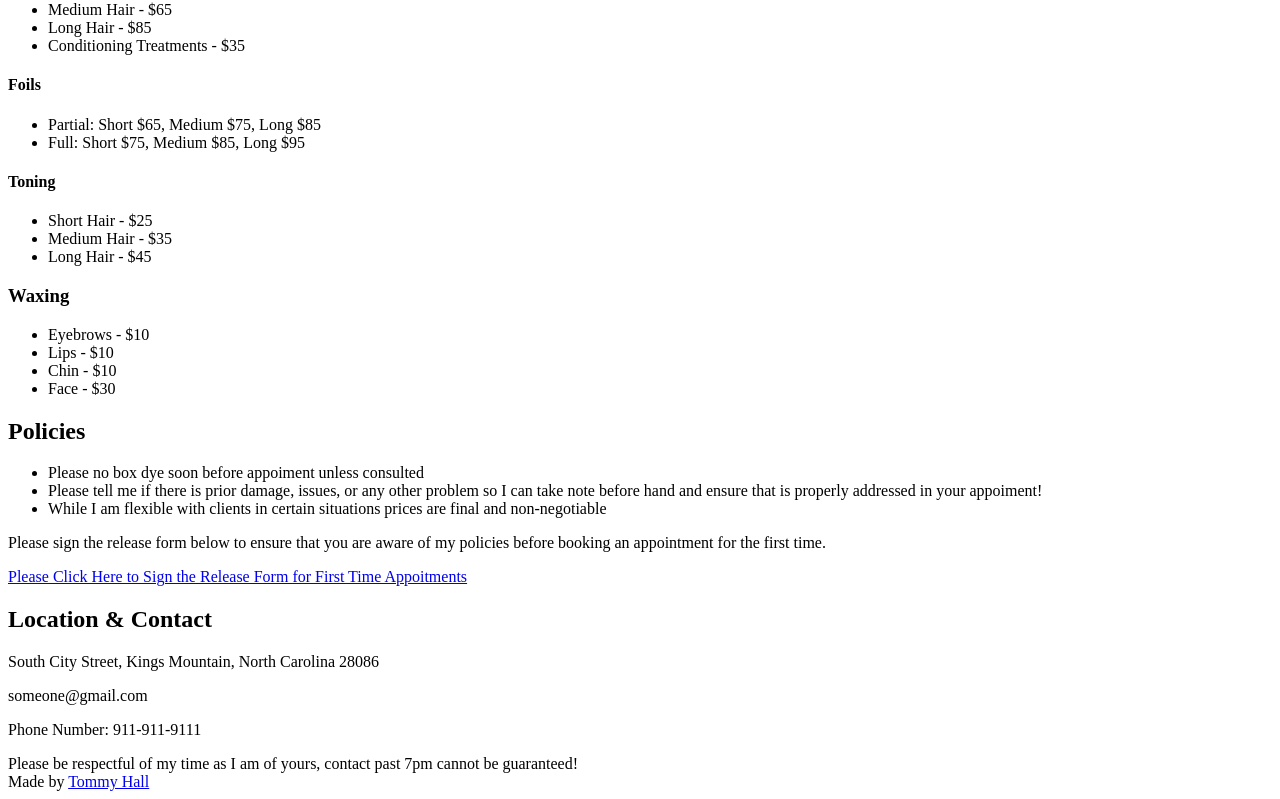
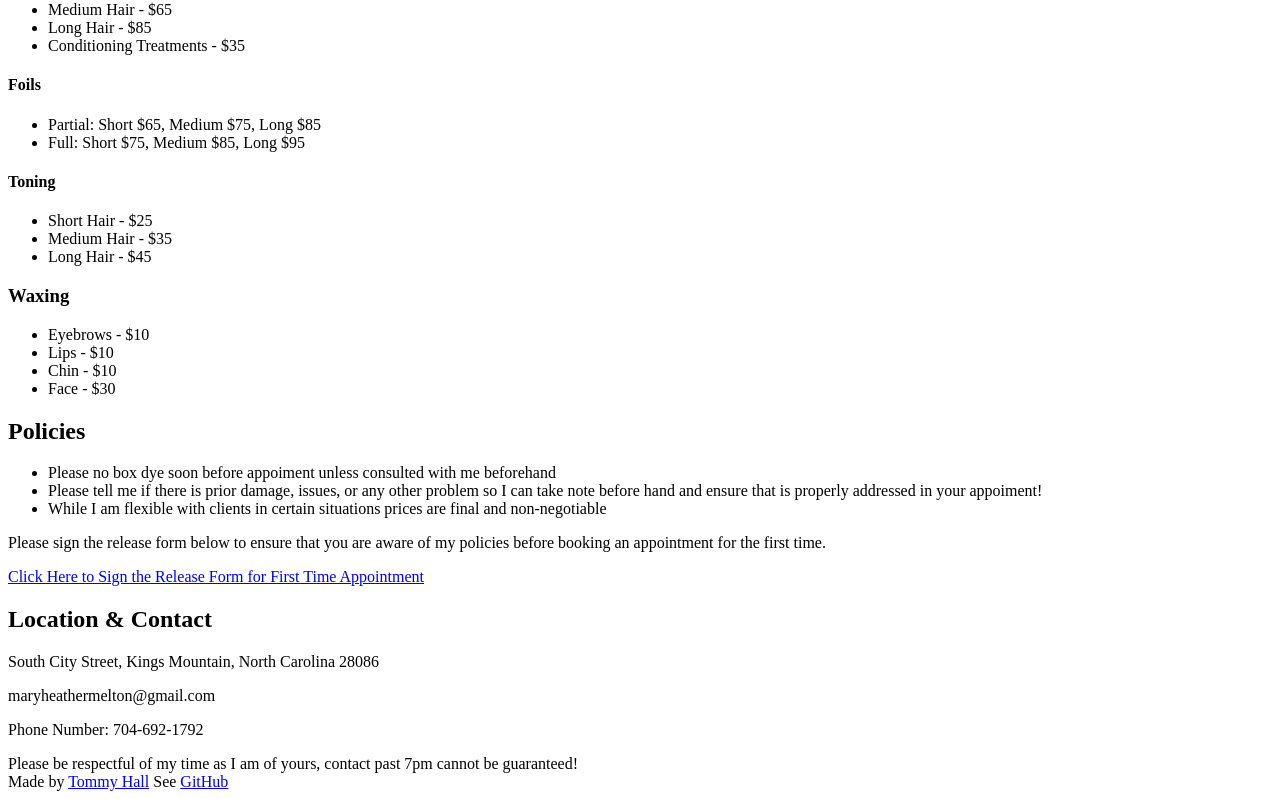
Before and after one commit to TeejMcSteez/salonsWebsite, a SvelteKit app: page / in a window 1280 px wide. Shown: the part 682-1481 px from the top of the page. Built offline with nearby package versions, Linux system fonts and the light colour scheme.

Commit message:
Added frontend updates

```diff
--- a/src/routes/+page.svelte
+++ b/src/routes/+page.svelte
@@ -2,8 +2,8 @@
     <div class=" bg-gradient-to-r from-neutral-800 to-pink-600 text-white container mx-auto px-6 py-6 flex items-center justify-between max-w-screen">
         <h1 class="text-4xl font-extrabold tracking-tight">Heathers Website</h1>
         <nav class="opacity-0 space-x-4 lg:opacity-100">
-            <a href="#policies" class="m-4 hover:text-pink-300 hover:bg-pink-400 transition-colors text-xl bg-slate-400 p-3 rounded-xl">Policies</a>
-            <a href="#location/contact" class="m-4 hover:text-pink-300 hover:bg-pink-400 transition-colors text-xl bg-slate-400 p-3 rounded-xl">Contact</a>
+            <a href="#policies" class="m-4 hover:text-pink-300 hover:bg-pink-400 transition-colors text-xl bg-slate-600 p-3 rounded-xl">Policies</a>
+            <a href="#location/contact" class="m-4 hover:text-pink-300 hover:bg-pink-400 transition-colors text-xl bg-slate-600 p-3 rounded-xl">Contact</a>
         </nav>
     </div>
 
@@ -83,25 +83,25 @@
             <h2 class="text-2xl font-bold mb-4">Policies</h2>
 
             <ul class="list-disc ml-6 mb-6 text-xl">
-                <li>Please no box dye soon before appoiment unless consulted</li>
+                <li>Please no box dye soon before appoiment unless consulted with me beforehand</li>
                 <li>Please tell me if there is prior damage, issues, or any other problem so I can take note before hand and ensure that is properly addressed in your appoiment!</li>
                 <li>While I am flexible with clients in certain situations prices are final and non-negotiable</li>
             </ul>
 
             <p class="text-gray-700 dark:text-gray-200 text-2xl">Please sign the release form below to ensure that you are aware of my policies before booking an appointment for the first time.</p>
-            <a href="https://forms.gle/PH5UyD3apJJFgXVH9" class="text-3xl m-10 underline italic hover:animate-pulse">Please Click Here to Sign the Release Form for First Time Appoitments</a>
+            <a href="https://forms.gle/PH5UyD3apJJFgXVH9" class="text-3xl m-10 underline italic hover:animate-pulse">Click Here to Sign the Release Form for First Time Appointment</a>
         </section>
 
         <section id="location/contact" class="my-12 p-6 bg-white rounded-lg shadow-md dark:bg-slate-800 dark:text-gray-100">
             <h2 class="text-2xl font-bold mb-4">Location & Contact</h2>
             <p class="mb-4 text-gray-700 dark:text-gray-200">South City Street, Kings Mountain, North Carolina 28086</p>
-            <p class="mb-4">someone@gmail.com</p>
-            <p class="mb-4">Phone Number: 911-911-9111</p>
+            <p class="mb-4">maryheathermelton@gmail.com</p>
+            <p class="mb-4">Phone Number: 704-692-1792</p>
             <footer class="mb-4">Please be respectful of my time as I am of yours, contact past 7pm cannot be guaranteed!</footer>
         </section>
     </main>
 </div>
 
 <div class="text-center bg-black text-white">
-    <footer>Made by <a href="https://teejmcsteez.tech/" target="_blank" class="underline italic">Tommy Hall</a></footer>
+    <footer>Made by <a href="https://teejmcsteez.tech/" target="_blank" class="underline italic">Tommy Hall</a> See <a href="https://github.com/TeejMcSteez/salonsWebsite" class="italic underline bold">GitHub</a></footer>
 </div>
```
